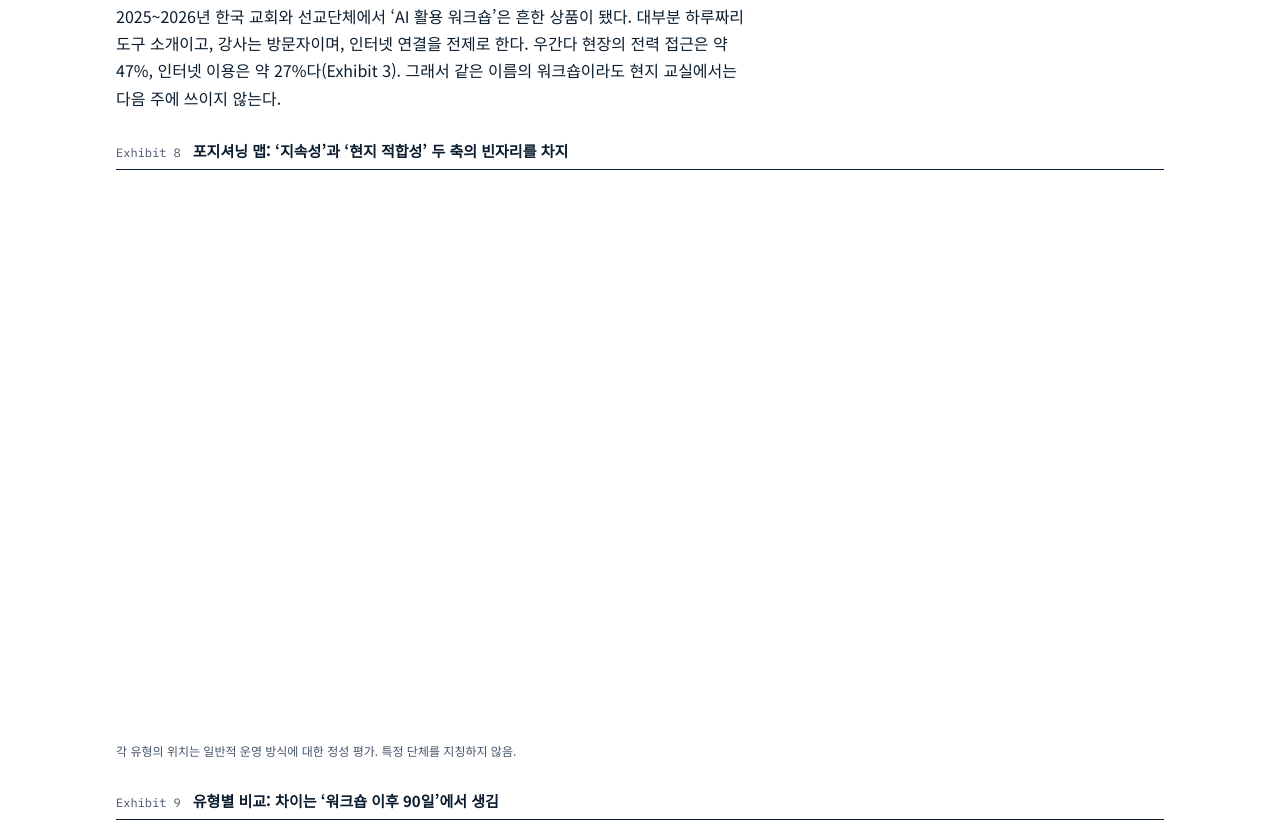
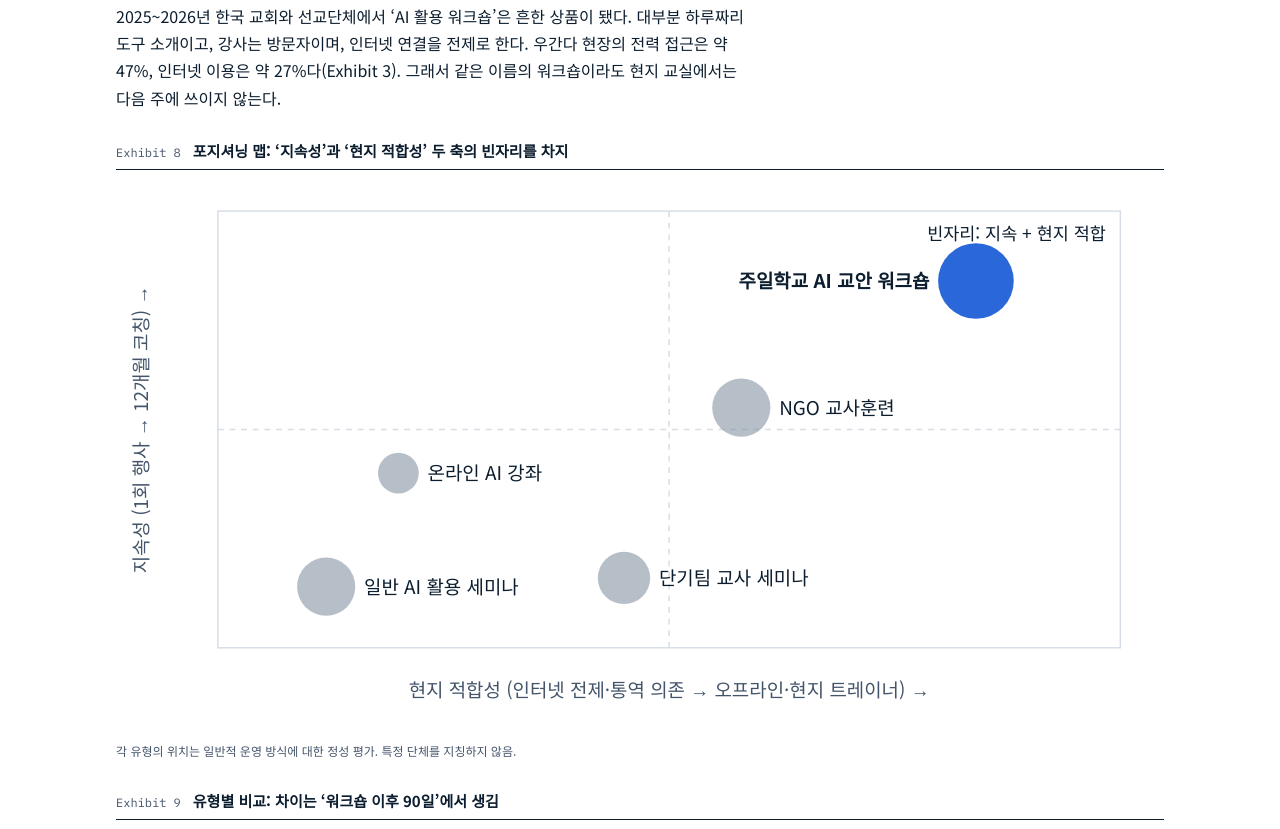
Before and after one commit to ydyjmom-coder/uganda-history, a plain HTML site: page mission-2027/index.html in a window 1280 px wide. Shown: the part 3946-4775 px from the top of the page. Drawn offline with Linux system fonts and the light colour scheme.

Commit message:
Fix empty AI workshop charts on the mission-2027 page
The main chart script cleared every exhibit SVG on draw, including the
two drawn by the AI workshop section, so the positioning map and the
cost-per-child chart rendered empty.

Co-Authored-By: Claude Opus 5.5 <noreply@anthropic.com>

```diff
--- a/mission-2027/index.html
+++ b/mission-2027/index.html
@@ -348,7 +348,7 @@ a { color: var(--c-blue); }
       el(svg, 'text', { x: labelW + w + 8, y: y + 22, 'font-size': 13, 'font-weight': 700 }, fmt(r[1])); });
   }
   function draw() {
-    document.querySelectorAll('svg[id^=ex]').forEach(s => s.innerHTML = '');
+    document.querySelectorAll('svg[id^=ex]:not(#ex9):not(#ex10)').forEach(s => s.innerHTML = '');
     const navy = css('--c-black'), blue = css('--c-blue'), silver = css('--c-silver'), red = css('--c-red'), gold = css('--c-gold'), rule = css('--rule'), ink2 = css('--ink-2');
     hbars('ex1', [['0~14세', 46.6], ['15~24세', 21.4], ['25~54세', 27.0], ['55세 이상', 5.0]], 50, v => v.toFixed(1) + '%', i => i === 0 ? blue : silver);
     el(document.getElementById('ex1'), 'text', { x: 150, y: 196, 'font-size': 12, class: 'muted' }, '0~14세 약 2,140만 명 (45.9M × 46.6%)');
```
